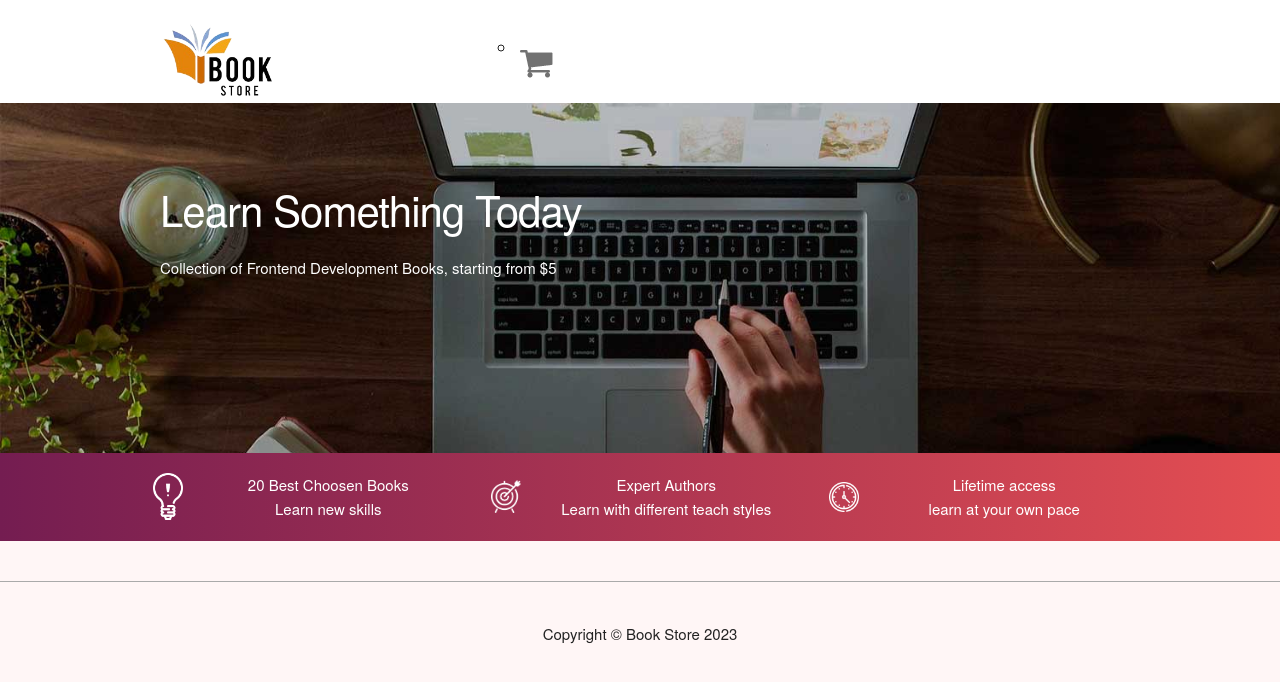
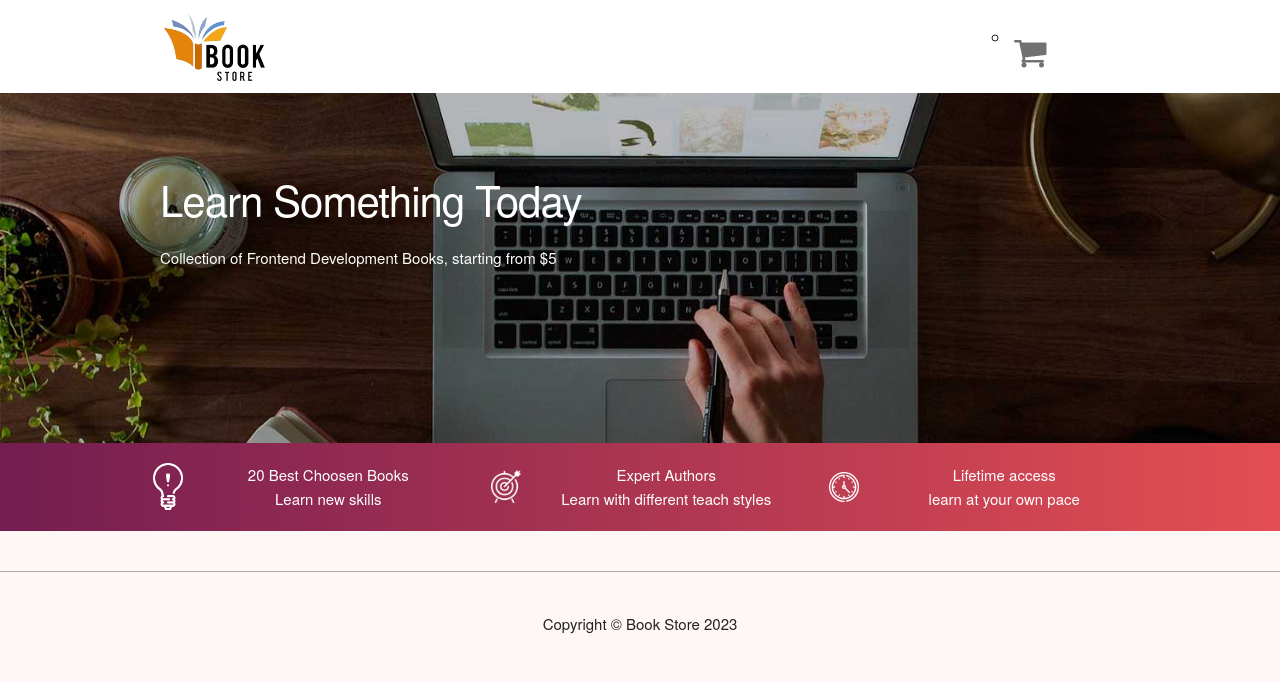
Before and after one commit to Carcess/Book-Store, a website built with Vite: page index.html in a window 1280 px wide. Built offline with nearby package versions, Linux system fonts and the light colour scheme.

Commit message:
fixing cart

```diff
--- a/assets/css/custom.css
+++ b/assets/css/custom.css
@@ -9,15 +9,16 @@ h4 {
     font-weight: 700;
 }
 header {
-    padding: 20px 0 0 0;
+    padding: 10px 0 0 0;
     background: white;
     text-align: center;
 }
 #logo{
-    height:80px;
+    height:75px;
 }
 #img-cart{
     margin-top: 30px;
+
 }
 @media (min-width: 750px) {
     header {
--- a/index.html
+++ b/index.html
@@ -13,7 +13,7 @@
 <body>
 <header id="header" class="header">
     <div class="container">
-        <div class="row">
+        <div >
             <div class="four columns">
                 <img src="assets/img/logo.png" id="logo">
             </div>
```
